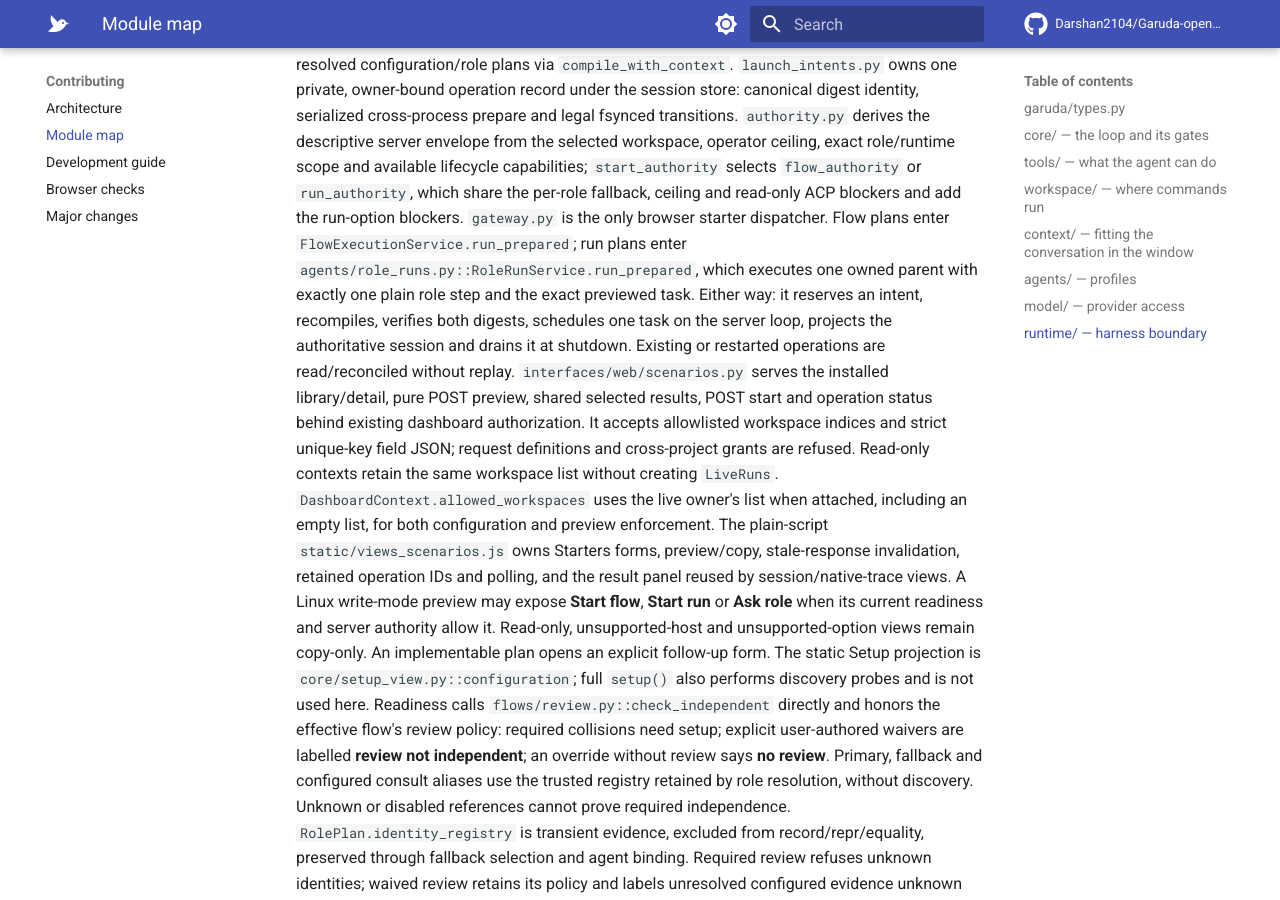
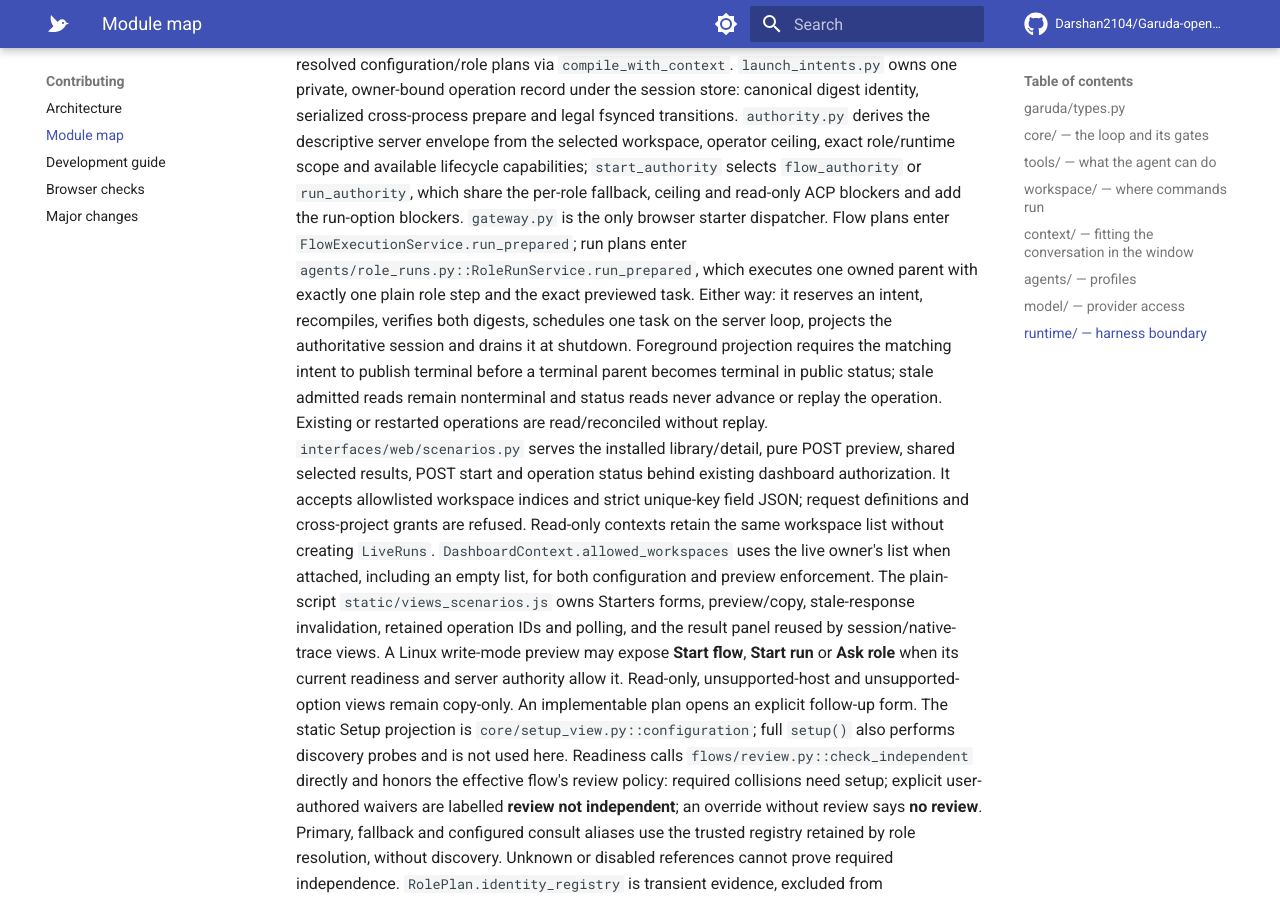
Before and after one commit to Darshan2104/Garuda-openagent, an MkDocs documentation site: the page built from docs/MODULES.md, in a window 1280 px wide and 900 px high, scrolled down 16957 px. Built offline with MkDocs 1.6.1 and Material for MkDocs 9.7.7, drawn with Linux system fonts in a browser that asks for light colours; comment, search, counter and statistics services are not loaded.

Commit message:
Wait for durable foreground operation completion before projecting terminal

```diff
--- a/docs/MODULES.md
+++ b/docs/MODULES.md
@@ -531,7 +531,10 @@ dispatcher. Flow plans enter `FlowExecutionService.run_prepared`; run plans ente
 with exactly one plain role step and the exact previewed task. Either way:
 it reserves an intent, recompiles, verifies both digests, schedules one task on
 the server loop, projects the authoritative session and drains it at shutdown.
-Existing or restarted operations are read/reconciled without replay.
+Foreground projection requires the matching intent to publish terminal before a
+terminal parent becomes terminal in public status; stale admitted reads remain
+nonterminal and status reads never advance or replay the operation. Existing or
+restarted operations are read/reconciled without replay.
 `interfaces/web/scenarios.py` serves the installed library/detail, pure POST
 preview, shared selected results, POST start and operation status behind existing
 dashboard authorization.
```
Also changed, not shown: .context/decisions.md (+9 -0 lines), docs/guides/web-dashboard.md (+4 -1 lines), 2 other files.
